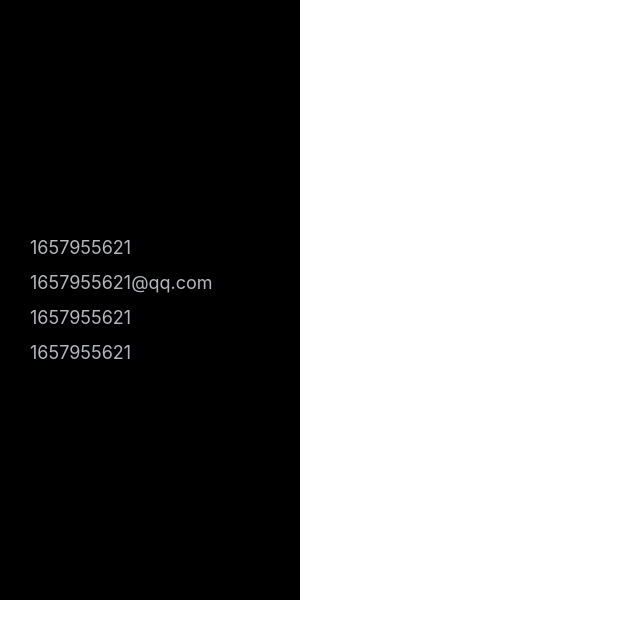
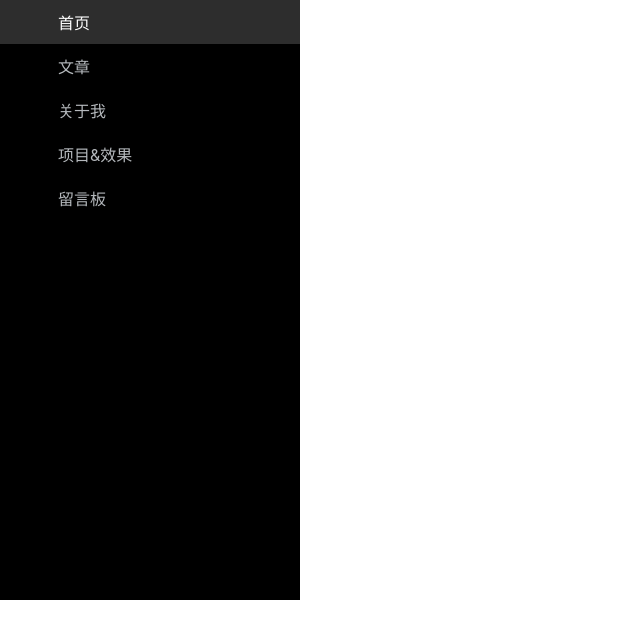
Before and after one commit to wuzheng007/my-site, a Vue app: page / in a window 1280 px wide. Shown: the top 638 px of the page, without its empty margins (0-640 px from the left). Built offline with nearby package versions, Linux system fonts and the light colour scheme; grey boxes are pictures that could not be loaded; a small style sheet from the web is missing.

Commit message:
完成Menu组件

```diff
--- a/src/App.vue
+++ b/src/App.vue
@@ -9,8 +9,11 @@
     <!-- <div class="img-box">
       <ImageLoader :src="imgSrc" :placeholder="placeholderSrc" :duration="3000" @load="handleLoad"/>
     </div> -->
-    <div class="contact-box">
+    <!-- <div class="contact-box">
       <Contact />
+    </div> -->
+    <div class="menu-box">
+      <Menu />
     </div>
   </div>
 </template>
@@ -21,6 +24,7 @@ import Pager from '@/components/Pager'
 import Empty from '@/components/Empty'
 import ImageLoader from '@/components/ImageLoader'
 import Contact from '@/components/Contact'
+import Menu from '@/components/Menu'
 export default {
   name: 'App',
   components: {
@@ -28,7 +32,8 @@ export default {
     Pager,
     Empty,
     ImageLoader,
-    Contact
+    Contact,
+    Menu
   },
   data () {
     return {
@@ -76,4 +81,8 @@ export default {
   display flex
   flex-direction column
   justify-content center
+.menu-box
+  width 300px
+  height 600px
+  background-color #000
 </style>
--- /dev/null
+++ b/src/components/Menu/index.vue
@@ -0,0 +1,76 @@
+<template>
+  <nav class="menu-container">
+    <a class="menu-item" :class="{selected: isSelected(item.link)}" :href="item.link" v-for="(item, index) in menuList" :key="index">
+      <div class="icon-box">
+        <Icon :type="item.icon"/>
+      </div>
+      <span>{{item.title}}</span>
+    </a>
+  </nav>
+</template>
+
+<script>
+import Icon from '@/components/Icon'
+export default {
+  name: 'Menu',
+  components: {
+    Icon
+  },
+  data() {
+    return {
+      menuList: [
+        {
+          link: '/',
+          title: '首页',
+          icon: 'home'
+        },
+        {
+          link: '/blog',
+          title: '文章',
+          icon: 'blog'
+        },
+        {
+          link: '/about',
+          title: '关于我',
+          icon: 'about'
+        },
+        {
+          link: '/project',
+          title: '项目&效果',
+          icon: 'code'
+        },
+        {
+          link: '/message',
+          title: '留言板',
+          icon: 'chat'
+        },
+      ]
+    }
+  },
+  methods: {
+    isSelected (link) {
+      if(['/blog'].includes(link)) {
+        return location.pathname.startsWith(link)
+      }else {
+        return location.pathname.toLowerCase() === link.toLowerCase()
+      }
+    }
+  }
+}
+</script>
+
+<style lang="stylus" scoped>
+@import '~@/styles/var.styl'
+.menu-item
+  display flex
+  align-items center
+  padding 10px 50px
+  cursor pointer
+  color $gray
+  &:hover
+    color #fff
+  &.selected
+    background-color #2d2d2d
+  .icon-box
+    margin-right 8px
+</style>
```
